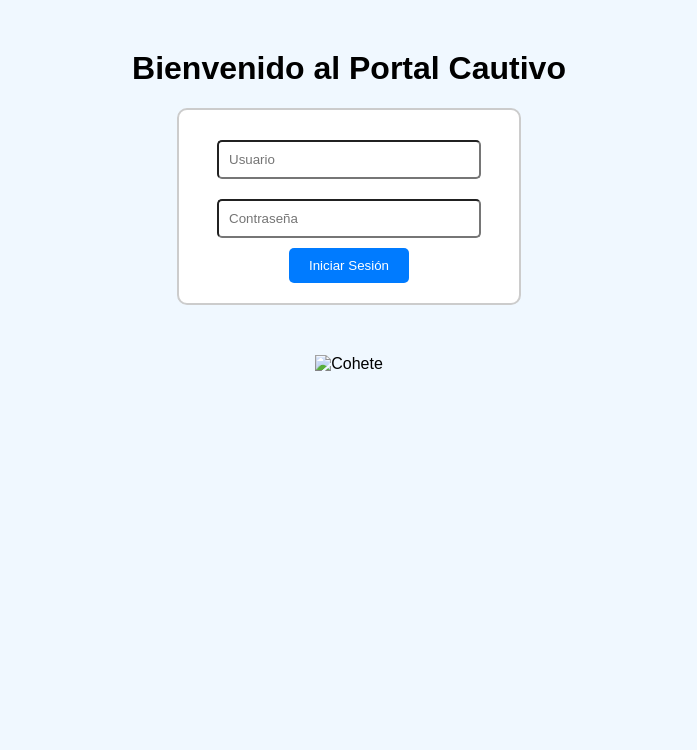
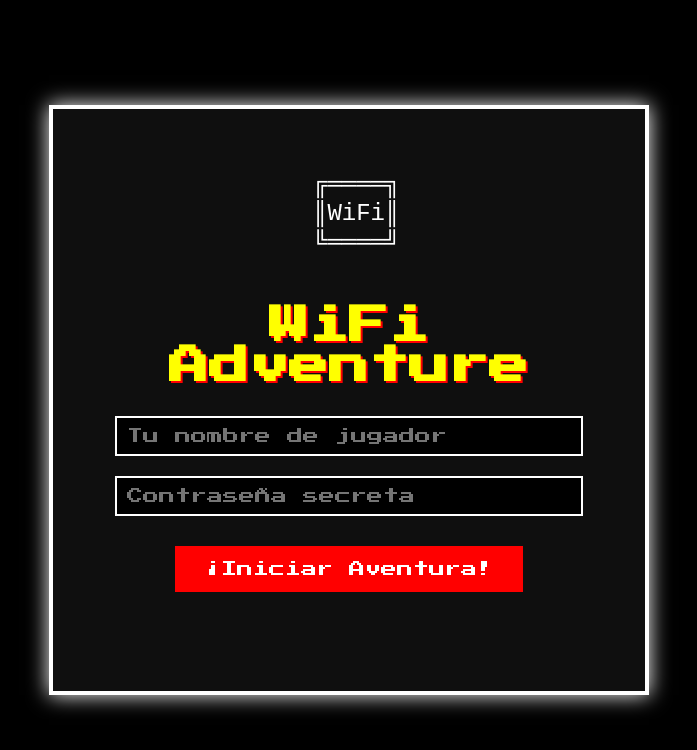
Before and after one commit to someone1a/microtik-themes, a plain HTML site: page tema5/index.html in a window 1280 px wide. Shown: the whole page, without its empty margins (291-988 px from the left). Drawn offline with Linux system fonts and the light colour scheme.

Commit message:
tema 5 updated

```diff
--- a/tema5/index.html
+++ b/tema5/index.html
@@ -3,88 +3,181 @@
 <head>
     <meta charset="UTF-8">
     <meta name="viewport" content="width=device-width, initial-scale=1.0">
-    <title>Portal Cautivo - Cohete</title>
+    <title>WiFi Adventure - Portal Cautivo</title>
     <style>
-        body {
-            font-family: Arial, sans-serif;
-            background-color: #f0f8ff;
-            text-align: center;
+        @import url('https://fonts.googleapis.com/css2?family=Press+Start+2P&display=swap');
+
+        * {
+            box-sizing: border-box;
             margin: 0;
             padding: 0;
         }
 
-        .container {
-            margin-top: 50px;
+        body {
+            font-family: 'Press Start 2P', cursive;
+            background-color: #000;
+            color: #fff;
+            display: flex;
+            justify-content: center;
+            align-items: center;
+            min-height: 100vh;
+            padding: 20px;
+            overflow: hidden; /* Evita que las animaciones sobrepasen los límites de la pantalla */
         }
 
-        .login-box {
-            margin: 20px auto;
-            padding: 20px;
-            border: 2px solid #ccc;
-            border-radius: 10px;
-            width: 300px;
-            background-color: #fff;
+        .game-container {
+            background-color: #0f0f0f;
+            border: 4px solid #fff;
+            padding: 5% 5% 8%;
+            text-align: center;
+            max-width: 600px;
+            width: 100%;
+            box-shadow: 0 0 10px rgba(255, 255, 255, 0.5);
+            animation: zoomIn 1s ease-out forwards, pulsate 2s infinite;
         }
 
-        input[type="text"], input[type="password"] {
-            width: 80%;
+        @keyframes zoomIn {
+            0% {
+                transform: scale(0.5);
+                opacity: 0;
+            }
+            100% {
+                transform: scale(1);
+                opacity: 1;
+            }
+        }
+
+        @keyframes pulsate {
+            0% {
+                box-shadow: 0 0 10px rgba(255, 255, 255, 0.5);
+            }
+            50% {
+                box-shadow: 0 0 20px rgba(255, 255, 255, 1);
+            }
+            100% {
+                box-shadow: 0 0 10px rgba(255, 255, 255, 0.5);
+            }
+        }
+
+        h1 {
+            color: #ff0;
+            text-shadow: 2px 2px #f00;
+            font-size: clamp(1.5rem, 5vw, 2.5rem);
+            margin-bottom: 20px;
+            animation: slideInFromTop 1s ease-out forwards;
+        }
+
+        @keyframes slideInFromTop {
+            0% {
+                transform: translateY(-100px);
+                opacity: 0;
+            }
+            100% {
+                transform: translateY(0);
+                opacity: 1;
+            }
+        }
+
+        input {
+            font-family: 'Press Start 2P', cursive;
+            width: 100%;
             padding: 10px;
             margin: 10px 0;
-            border-radius: 5px;
+            background-color: #000;
+            border: 2px solid #fff;
+            color: #0f0;
+            font-size: clamp(0.8rem, 2vw, 1rem);
+            transition: transform 0.3s ease;
+        }
+
+        input:focus {
+            transform: scale(1.05);
+            outline: none;
+            border-color: #0f0;
         }
 
         button {
-            padding: 10px 20px;
-            background-color: #007bff;
+            font-family: 'Press Start 2P', cursive;
+            background-color: #f00;
+            color: #fff;
             border: none;
-            color: white;
-            border-radius: 5px;
+            padding: 15px 30px;
             cursor: pointer;
+            margin-top: 20px;
+            font-size: clamp(0.8rem, 2vw, 1rem);
+            transition: all 0.3s ease;
+            animation: bounceIn 1s ease-out forwards;
         }
 
         button:hover {
-            background-color: #0056b3;
+            background-color: #0f0;
+            color: #000;
+            transform: scale(1.05);
         }
 
-        .rocket-container {
-            margin-top: 50px;
+        @keyframes bounceIn {
+            0% {
+                transform: translateY(200%);
+                opacity: 0;
+            }
+            60% {
+                transform: translateY(-10%);
+                opacity: 1;
+            }
+            80% {
+                transform: translateY(5%);
+            }
+            100% {
+                transform: translateY(0);
+            }
         }
 
-        #rocket {
-            width: 100px;
-            position: relative;
-            top: 0;
-            transition: top 2s ease-in-out;
+        .pixel-art {
+            font-size: clamp(1rem, 3vw, 1.5rem);
+            line-height: 1.2;
+            margin-bottom: 20px;
+            white-space: pre;
+            animation: flicker 2s infinite;
+        }
+
+        @keyframes flicker {
+            0%, 19%, 21%, 23%, 25%, 54%, 56%, 100% {
+                opacity: 1;
+            }
+            20%, 24%, 55% {
+                opacity: 0.7;
+            }
+            22% {
+                opacity: 0.5;
+            }
+        }
+
+        @media (max-width: 480px) {
+            .game-container {
+                padding: 10% 5%;
+            }
+
+            .pixel-art {
+                font-size: 0.8rem;
+            }
         }
     </style>
 </head>
 <body>
-    <div class="container">
-        <h1>Bienvenido al Portal Cautivo</h1>
-        <div class="login-box">
-            <form action="/login" method="post">
-                <input type="text" name="username" placeholder="Usuario" required>
-                <input type="password" name="password" placeholder="Contraseña" required>
-                <button type="submit">Iniciar Sesión</button>
-            </form>
-        </div>
-        <div class="rocket-container">
-            <img id="rocket" src="rocket.png" alt="Cohete">
-        </div>
+    <div class="game-container">
+        <pre class="pixel-art">
+ ╔════╗
+ ║WiFi║
+ ╚════╝
+        </pre>
+        <h1>WiFi Adventure</h1>
+        <form name="login" action="http://$(hostname)/login" method="post">
+            <input type="text" name="username" placeholder="Tu nombre de jugador" required>
+            <input type="password" name="password" placeholder="Contraseña secreta" required>
+            <input type="hidden" name="dst" value="$(link-orig)">
+            <input type="hidden" name="popup" value="true">
+            <button type="submit">¡Iniciar Aventura!</button>
+        </form>
     </div>
-
-    <script>
-        document.querySelector('form').addEventListener('submit', function(event) {
-            event.preventDefault();
-
-            // Simulación de login correcto
-            const rocket = document.getElementById('rocket');
-            rocket.style.top = '-500px'; // Hace que el cohete se eleve
-
-            setTimeout(() => {
-                this.submit(); // Enviar el formulario tras la animación
-            }, 2000);
-        });
-    </script>
 </body>
 </html>
```
